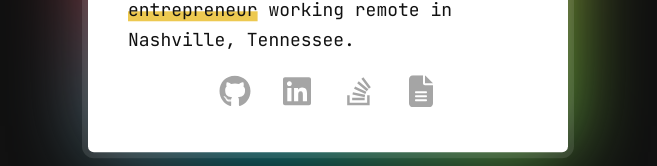
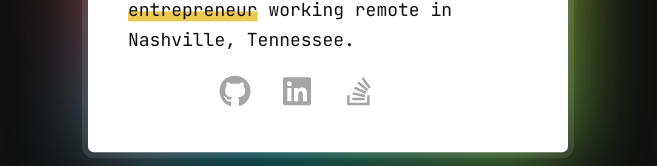
Before and after one commit to cereallarceny/website, a Next.js app: page / in a window 1280 px wide. Shown: the part 478-644 px from the top of the page, without its empty margins (312-969 px from the left). Built offline with nearby package versions, Linux system fonts and the light colour scheme.

Commit message:
Update page.tsx

```diff
--- a/app/page.tsx
+++ b/app/page.tsx
@@ -62,11 +62,6 @@ const data = {
       image: stackOverflow,
       url: 'https://stackoverflow.com/users/591776/cereallarceny',
     },
-    {
-      name: 'Resume',
-      image: resume,
-      url: '/resume-patrick-cason.pdf',
-    },
   ],
 };
 
```
